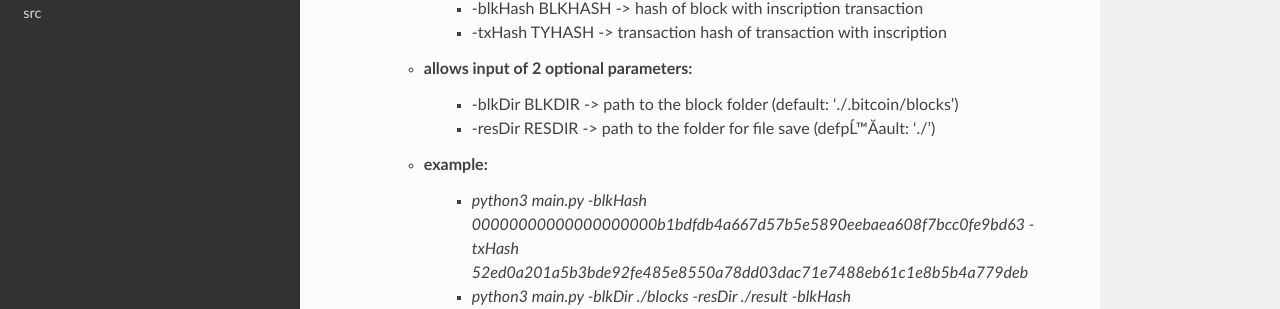
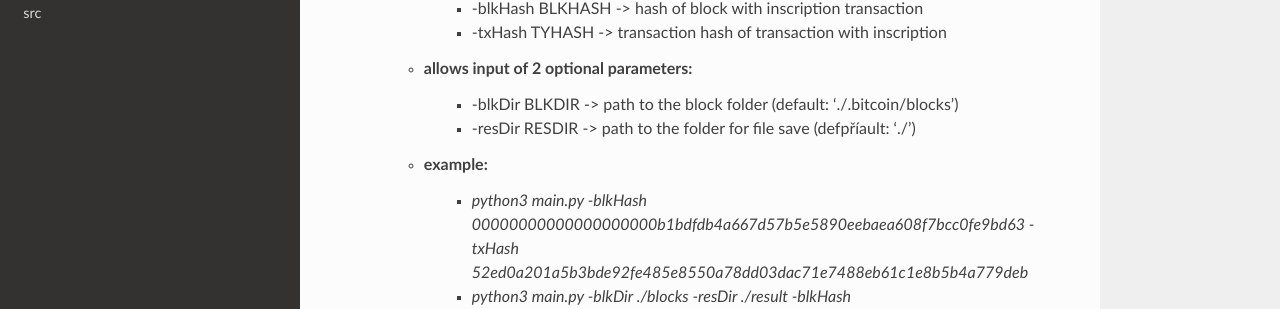
Before and after one commit to kulisekf/Inscriptions-extractor, a Sphinx documentation site: the page built from docs/index.rst, in a window 1280 px wide and 1400 px high, scrolled down 429 px. Shown: the part 139-448 px from the top of the window. Built offline with Sphinx 7.4.7 and the Read the Docs theme 2.0.0, drawn with Linux system fonts in a browser that asks for light colours.

```diff
--- a/docs/index.rst
+++ b/docs/index.rst
@@ -19,7 +19,7 @@ Deploy and run
       - -txHash TYHASH -> transaction hash of transaction with inscription
    - allows input of 2 optional parameters:
       - -blkDir BLKDIR -> path to the block folder (default: './.bitcoin/blocks')
-      - -resDir RESDIR -> path to the folder for file save (defpĹ™Ă­ault: './')
+      - -resDir RESDIR -> path to the folder for file save (defpříault: './')
    - example:
       - *python3 main.py -blkHash 00000000000000000000b1bdfdb4a667d57b5e5890eebaea608f7bcc0fe9bd63 -txHash 52ed0a201a5b3bde92fe485e8550a78dd03dac71e7488eb61c1e8b5b4a779deb*
       - *python3 main.py -blkDir ./blocks -resDir ./result -blkHash 00000000000000000000b1bdfdb4a667d57b5e5890eebaea608f7bcc0fe9bd63 -txHash 52ed0a201a5b3bde92fe485e8550a78dd03dac71e7488eb61c1e8b5b4a779deb*
```
Also changed, not shown: other parts of docs/index.rst (+0 -1 lines), README.md (+13 -0 lines), docs/conf.py (+11 -15 lines).
